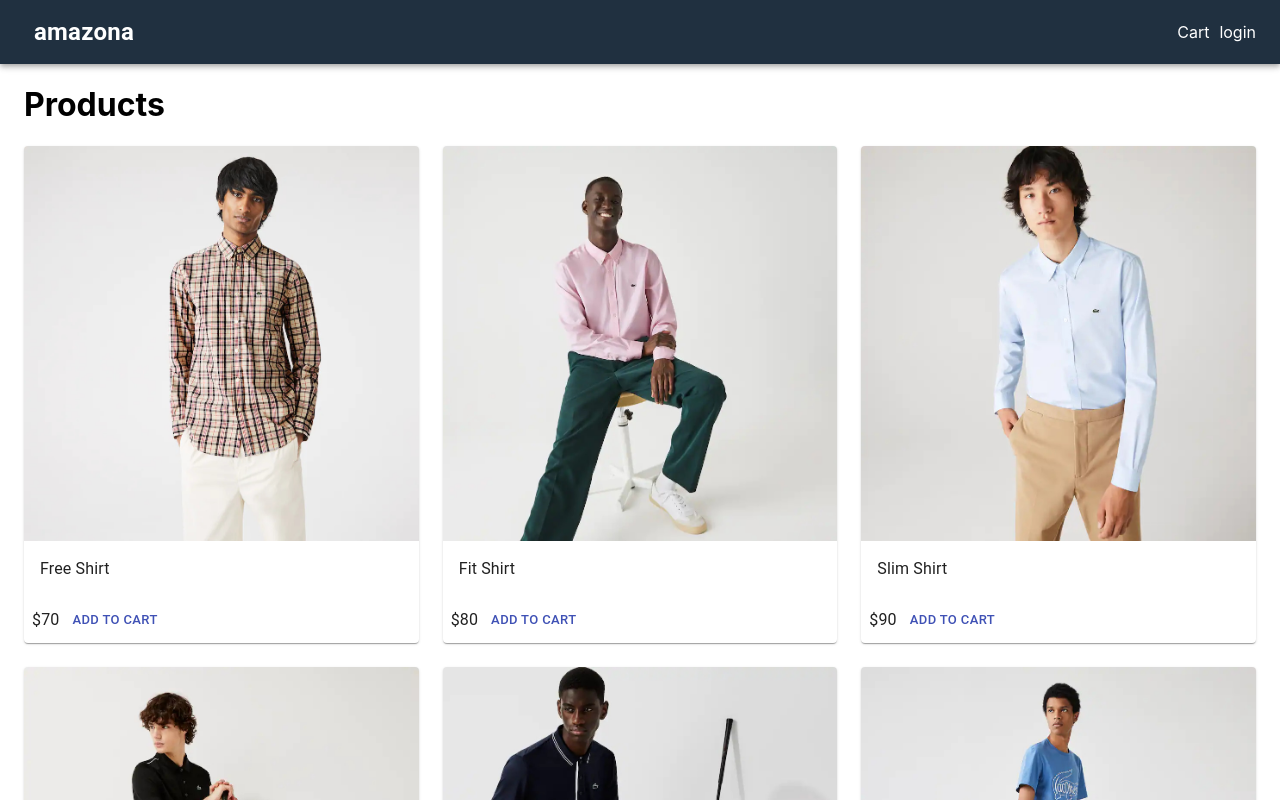
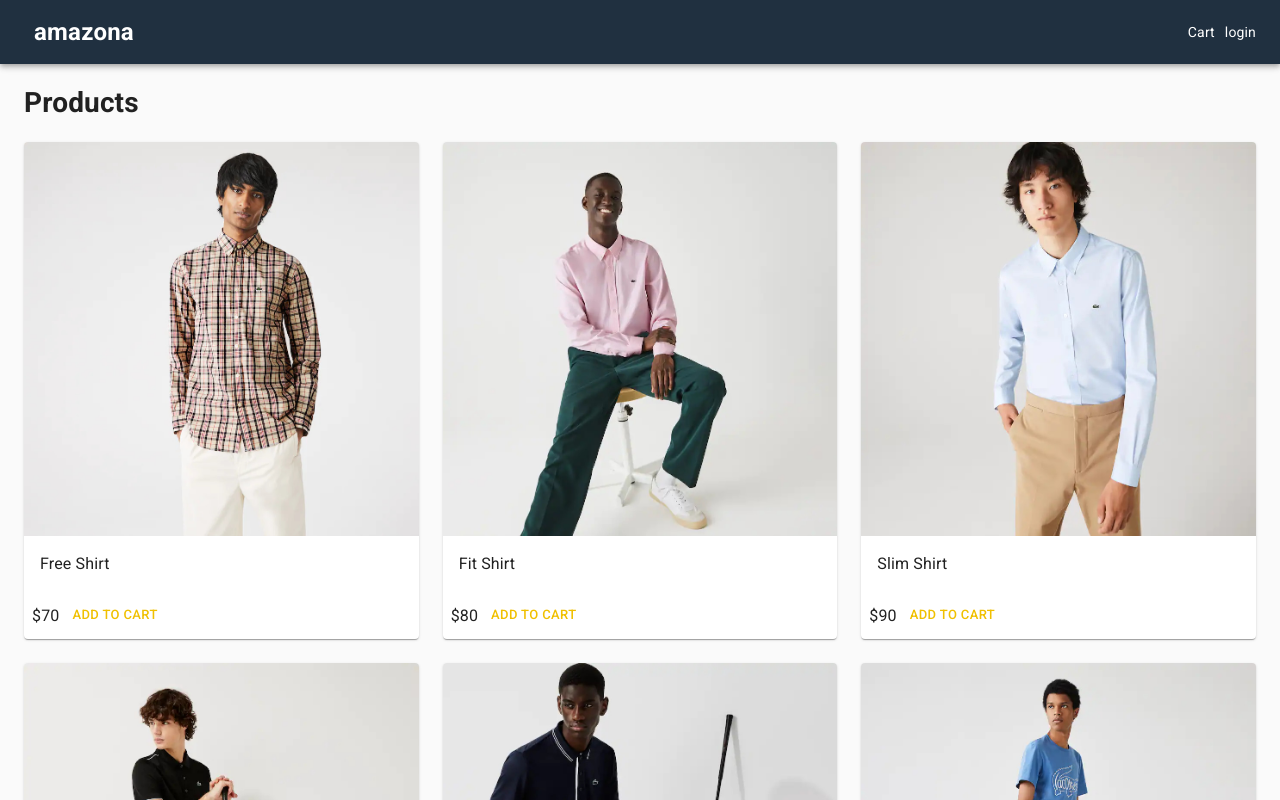
Before and after one commit to mcmicko/ecommerce-nextjs, a Next.js app: page / in a window 1280 px wide. Shown: the top 800 px of the page. Built offline with nearby package versions, Linux system fonts and the light colour scheme.

Commit message:
MatarialUI Theme

```diff
--- a/components/Layout.js
+++ b/components/Layout.js
@@ -3,7 +3,10 @@
 import {
   AppBar,
   Container,
+  createMuiTheme,
+  CssBaseline,
   Link,
+  ThemeProvider,
   Toolbar,
   Typography,
 } from "@material-ui/core";
@@ -11,6 +14,32 @@
 import NextLink from "next/link";
 
 function Layout({ title, description, children }) {
+  const theme = createMuiTheme({
+    typography: {
+      h1: {
+        fontSize: "1.6rem",
+        fontWeight: 400,
+        margin: "1rem 0",
+      },
+      h2: {
+        fontSize: "1.4rem",
+        fontWeight: "400",
+        margin: "1rem 0",
+      },
+      body1: {
+        fontWeight: "normal",
+      },
+    },
+    palette: {
+      type: "light",
+      primary: {
+        main: "#f0c000",
+      },
+      secondary: {
+        main: "#208080",
+      },
+    },
+  });
   const classes = useStyles();
   return (
     <div>
@@ -18,6 +47,8 @@
         <title>{title ? `${title} - Next Amazona` : `Next Amazon`}</title>
         {description && <meta name="description" content={description}></meta>}
       </Head>
+      <ThemeProvider theme={theme}>
+        <CssBaseline />
         <AppBar position="static" className={classes.navbar}>
           <Toolbar>
             <NextLink href="/">
@@ -38,6 +69,7 @@
         <footer className={classes.footer}>
           <Typography>All rights reserved. Next Amazona</Typography>
         </footer>
+      </ThemeProvider>
     </div>
   );
 }
--- a/pages/_document.js
+++ b/pages/_document.js
@@ -6,7 +6,12 @@
   render() {
     return (
       <Html lang="en">
-        <Head></Head>
+        <Head>
+          <link
+            rel="stylesheet"
+            href="https://fonts.googleapis.com/css?family=Roboto:300,400,500,700&display=swap"
+          />
+        </Head>
         <body>
           <Main />
           <NextScript />
--- a/pages/product/[slug].js
+++ b/pages/product/[slug].js
@@ -46,7 +46,9 @@
         <Grid item md={3} xs={12}>
           <List>
             <ListItem>
-              <Typography component="h1">Name: {product.name}</Typography>
+              <Typography component="h1" variant="h1">
+                Name: {product.name}
+              </Typography>
             </ListItem>
             <ListItem>
               <Typography>Category: {product.category}</Typography>
```
Lines whose indentation alone changed are shown as unchanged.
